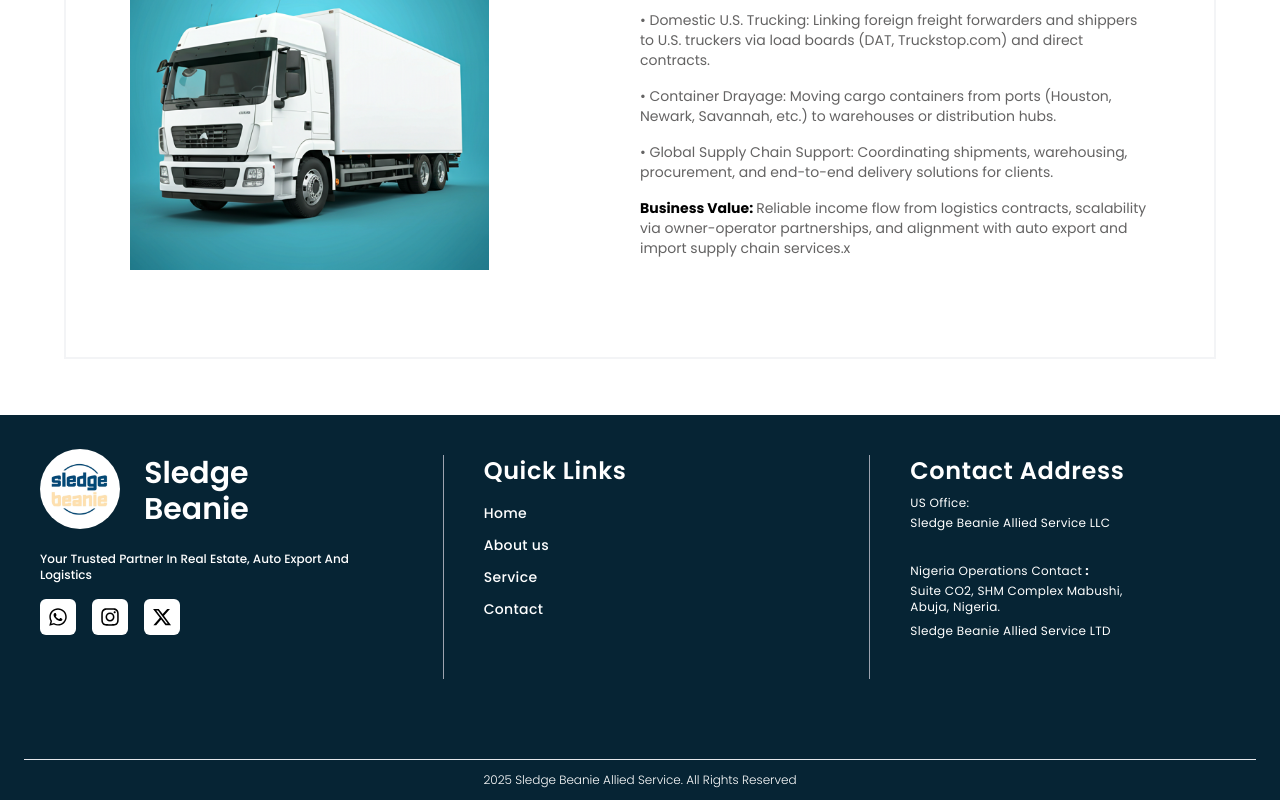
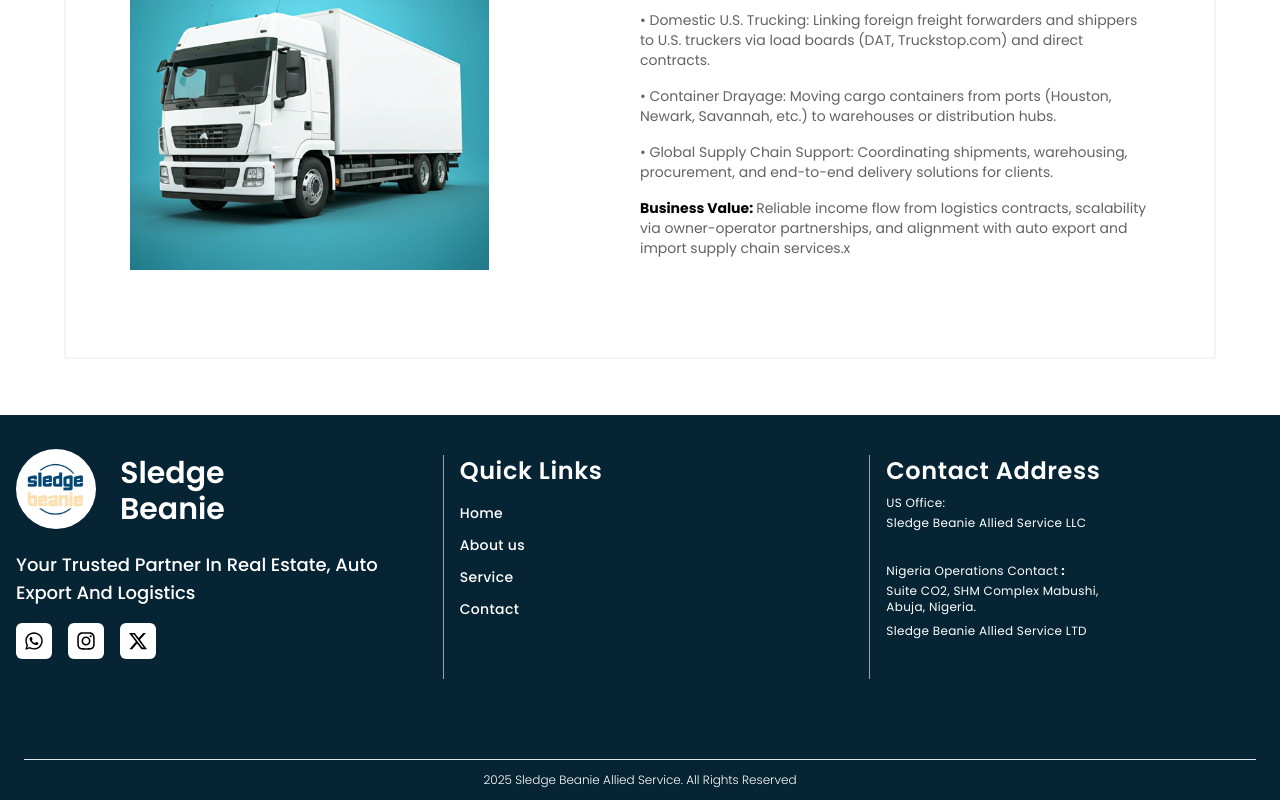
Before and after one commit to Abdul-Barambu/SledgeBeanie, a React (Create React App) app: page /service in a window 1280 px wide. Shown: the part 1492-2292 px from the top of the page. Built offline with nearby package versions, Linux system fonts and the light colour scheme.

Commit message:
Screen Fit

```diff
--- a/src/components/Footer.jsx
+++ b/src/components/Footer.jsx
@@ -11,7 +11,7 @@
                 {/* footer info */}
                 <div className='sm:grid grid-cols-3 pt-10 pb-10 sm:pb-20'>
                     {/* first */}
-                    <div className='px-6 sm:px-10'>
+                    <div className='px-4'>
                         {/* image and name */}
                         <div className='sm:flex items-center gap-6'>
                             <div className='bg-white w-16 sm:w-10 lg:w-20 h-16 sm:h-10 lg:h-20 rounded-full flex justify-center items-center -mt-2 sm:-mt-5'>
@@ -25,7 +25,7 @@
                         </div>
                         {/* small text */}
                         <div className='mt-4 sm:mt-2'>
-                            <p className='text-white font-normal sm:font-medium text-font text-left sm:text-xs lg:text-md'>Your Trusted Partner In Real Estate, Auto Export And Logistics</p>
+                            <p className='text-white font-normal sm:font-medium text-font text-left sm:text-xs lg:text-lg'>Your Trusted Partner In Real Estate, Auto Export And Logistics</p>
                         </div>
                         {/* socails */}
                         <div className='mt-3 sm:mt-4 flex gap-4'>
@@ -49,7 +49,7 @@
                     {/* middle */}
                     <div className='flex mt-10 sm:mt-0'>
                         <hr className="hidden sm:block w-px h-56 bg-gray-400 mx-4 border-0" />
-                        <div className='px-6'>
+                        <div className='px-4 sm:px-0'>
                             <div className='mb-4'>
                                 <h1 className='text-white text-font text-xl sm:text-lg lg:text-2xl font-semibold tracking-wide'>Quick Links</h1>
                             </div>
@@ -64,7 +64,7 @@
                     {/* left */}
                     <div className='flex mt-10 sm:mt-0'>
                         <hr className="hidden sm:block w-px h-56 bg-gray-400 mx-4 border-0" />
-                        <div className='px-6'>
+                        <div className='px-4 sm:px-0'>
                             <div className='mb-2 text-left'>
                                 <h1 className='text-white text-font text-xl sm:text-sm lg:text-2xl font-semibold tracking-wide'>Contact Address</h1>
                             </div>
--- a/src/components/Service.jsx
+++ b/src/components/Service.jsx
@@ -31,11 +31,11 @@
                         </div>
                         {/* text */}
                         <div className='mt-3 mb-5 text-left'>
-                            <p className='text-white text-font font-semibold text-2xl tracking-wide'>Real Estate</p>
-                            <p className='text-gray-400 text-font text-sm tracking-wider mt-1'>Transform property for your benefit</p>
+                            <p className='text-white text-font font-semibold text-2xl sm:text-lg lg:text-2xl tracking-wide'>Real Estate</p>
+                            <p className='text-gray-400 text-font text-sm sm:text-[10px] lg:text-sm tracking-wider mt-1'>Transform property for your benefit</p>
                         </div>
                         {/* lists */}
-                        <div className='text-white text-font tracking-wide mx-4 font-medium text-sm lg:text-[16px] text-left'>
+                        <div className='text-white text-font tracking-wide mx-4 font-medium text-sm sm:text-[11px] lg:text-[16px] text-left'>
                             <li>
                                 <ul>Fix and flip investment</ul>
                             </li>
@@ -56,11 +56,11 @@
                         </div>
                         {/* text */}
                         <div className='mt-3 mb-5 text-left'>
-                            <p className='text-white text-font font-semibold text-2xl tracking-wide'>Auto Export</p>
-                            <p className='text-gray-400 text-font text-sm tracking-wider mt-1'>Trade cars with confidence</p>
+                            <p className='text-white text-font font-semibold text-2xl sm:text-lg lg:text-2xl tracking-wide'>Auto Export</p>
+                            <p className='text-gray-400 text-font text-sm sm:text-[10px] lg:text-sm tracking-wider mt-1'>Trade cars with confidence</p>
                         </div>
                         {/* lists */}
-                        <div className='text-white text-font tracking-wide mx-4 font-medium text-sm lg:text-[16px] text-left'>
+                        <div className='text-white text-font tracking-wide mx-4 font-medium text-sm sm:text-[11px] lg:text-[16px] text-left'>
                             <li>
                                 <ul>Vehicle sourcing </ul>
                             </li>
@@ -83,11 +83,11 @@
                         </div>
                         {/* text */}
                         <div className='mt-3 mb-5 text-left'>
-                            <p className='text-white text-font font-semibold text-2xl tracking-wide'>Logistics</p>
-                            <p className='text-gray-400 text-font text-sm tracking-wider mt-1'>Move goods with certainty</p>
+                            <p className='text-white text-font font-semibold text-2xl sm:text-lg lg:text-2xl tracking-wide'>Logistics</p>
+                            <p className='text-gray-400 text-font text-sm sm:text-[10px] lg:text-sm tracking-wider mt-1'>Move goods with certainty</p>
                         </div>
                         {/* lists */}
-                        <div className='text-white text-font tracking-wide mx-4 font-medium text-sm lg:text-[16px] text-left'>
+                        <div className='text-white text-font tracking-wide mx-4 font-medium text-sm sm:text-[11px] lg:text-[16px] text-left'>
                             <li>
                                 <ul>Inland trucking</ul>
                             </li>
--- a/src/pages/HomePage.jsx
+++ b/src/pages/HomePage.jsx
@@ -66,7 +66,7 @@
         <div className='absolute inset-0 flex flex-col justify-center items-center mx-7 sm:mx-28 text-white -mt-52 sm:-mt-96 xl:-mt-7'>
           {/* big text */}
           <Slide direction='up' duration={1500} triggerOnce>
-            <div className='mt-64 sm:mt-0'>
+            <div className='mt-64 sm:mt-20'>
               <p className='text-font text-4xl tracking-wide leading-relaxed sm:leading-normal sm:text-3xl xl:text-[42px] text-center font-medium sm:font-semibold'>Your trusted partner in real estate, auto export, and logistics</p>
             </div>
             {/* small text */}
```
